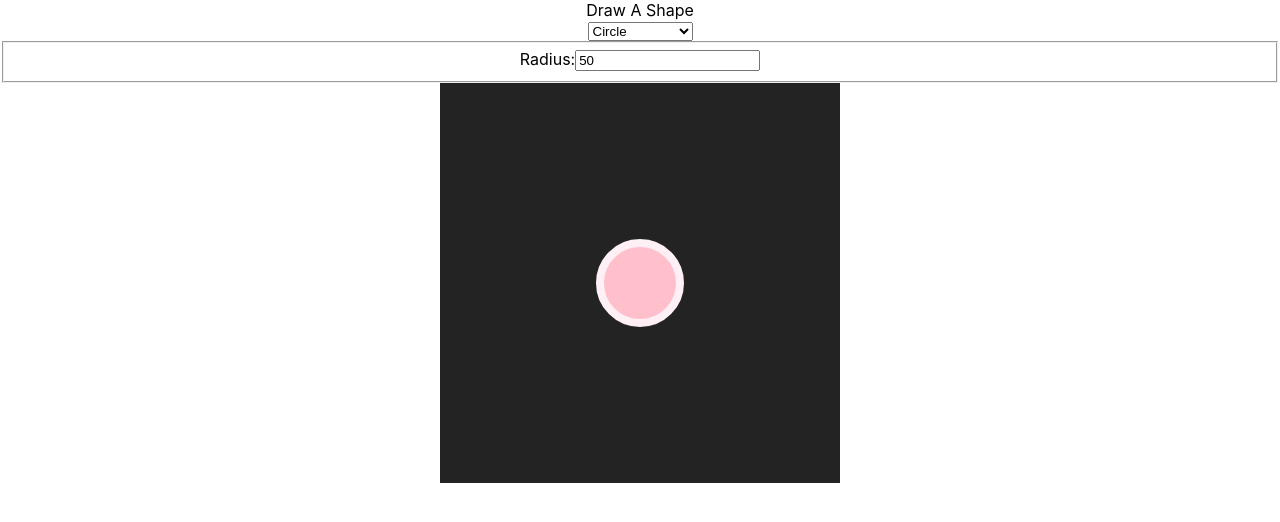
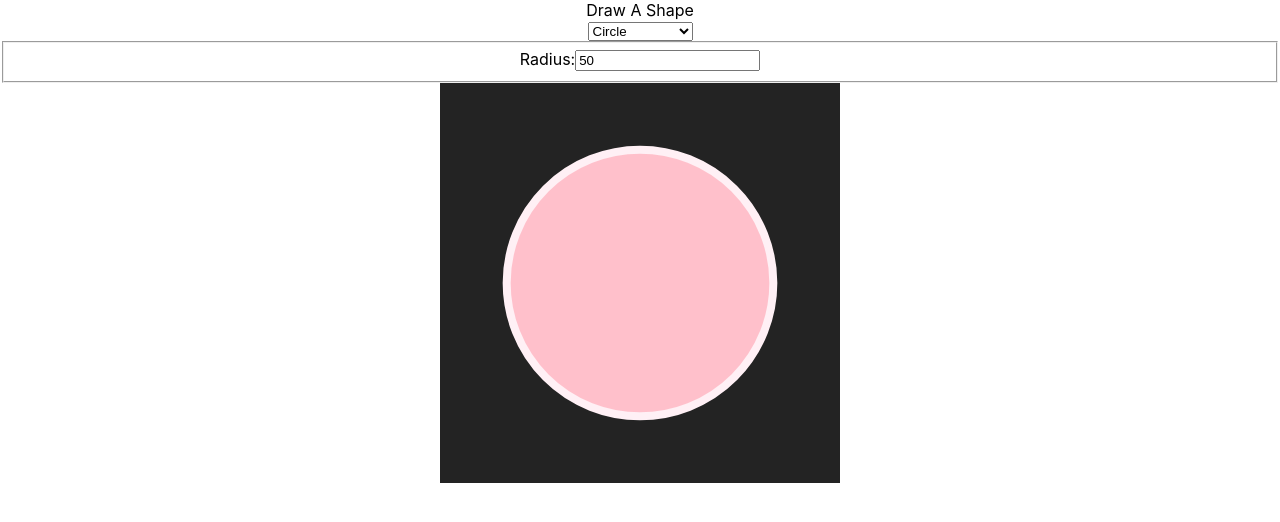
Before and after one commit to tony-eneh/notion, a React (Create React App) app: page / in a window 1280 px wide. Shown: the top 522 px of the page. Built offline with nearby package versions, Linux system fonts and the light colour scheme.

Commit message:
Fix: bigger drawings

```diff
--- a/src/SVGDisplay/index.js
+++ b/src/SVGDisplay/index.js
@@ -3,9 +3,9 @@ import "./svgdisplay.css";
 export function SVGDisplay({ d }) {
   console.log(d);
   return (
-    <svg viewBox="0 0 500 500">
-      <rect width="500" height="500" fill="#232323" />
-      <path d={d} fill="pink" stroke="lavenderblush" strokeWidth="10" />
+    <svg viewBox="0 0 150 150">
+      <rect width="150" height="150" fill="#232323" />
+      <path d={d} fill="pink" stroke="lavenderblush" strokeWidth="3" />
     </svg>
   );
 }
--- a/src/constants/index.js
+++ b/src/constants/index.js
@@ -1 +1 @@
-export const CENTER = { cx: 250, cy: 250 };
+export const CENTER = { cx: 75, cy: 75 };
```
